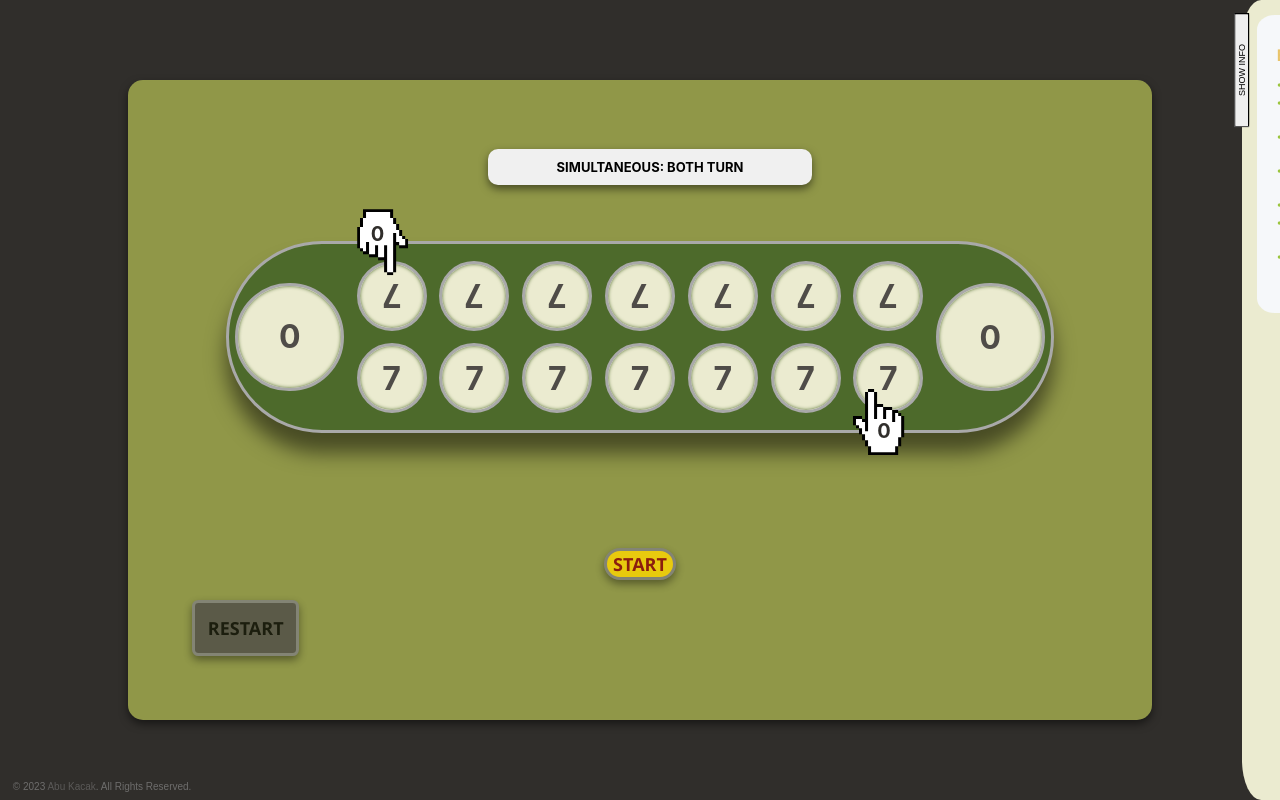
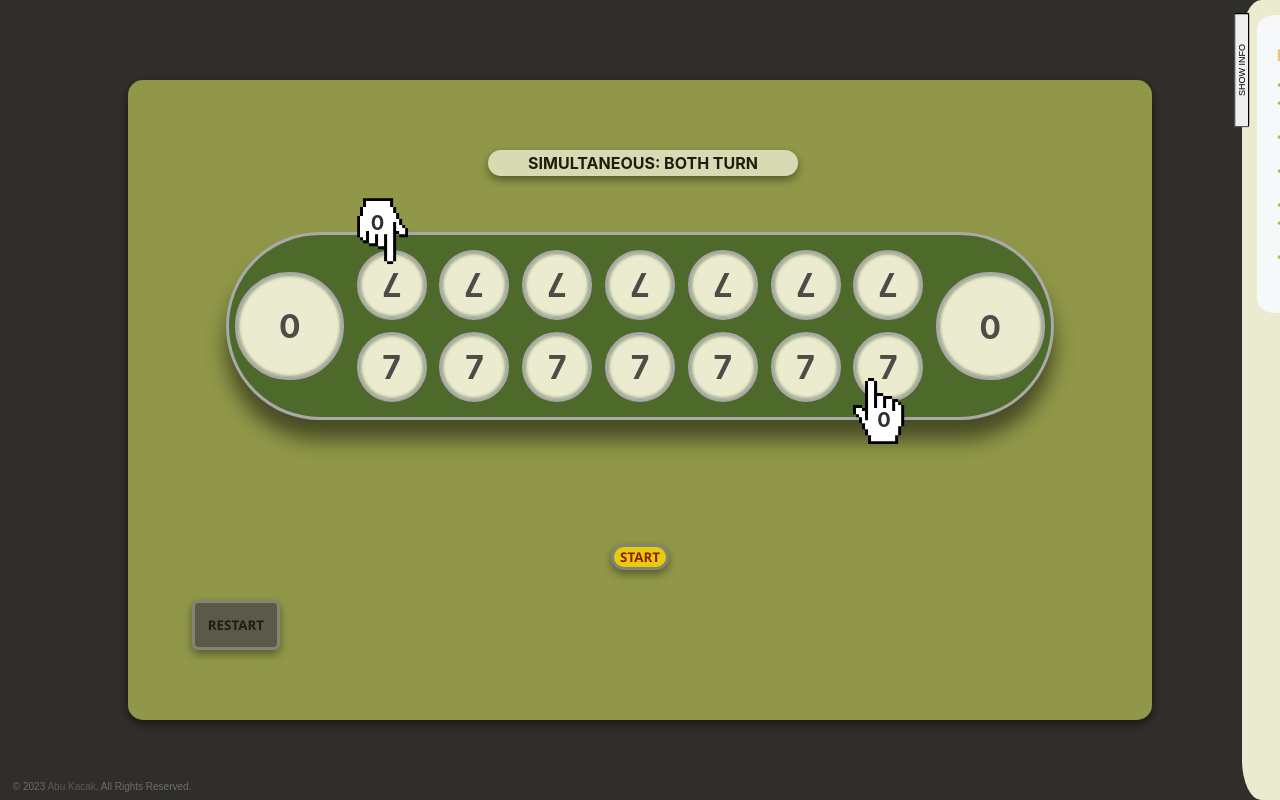
Before and after one commit to ubAI6689/congkak-react, a React (Create React App) app: page / in a window 1280 px wide. Built offline with nearby package versions, Linux system fonts and the light colour scheme.

Commit message:
adjust appearance

```diff
--- a/src/components/CongkakBoard.css
+++ b/src/components/CongkakBoard.css
@@ -32,7 +32,7 @@ body {
   justify-content: center;
   width: 95vh; /* Adjust as needed */
   height: 95vh; /* Adjust as needed */
-  padding: 20px; /* Optional */
+  /* padding: 20%; Optional */
 }
 
 .game-area .game-info {
@@ -46,13 +46,14 @@ body {
   top: 0;
   width: 100%;
   box-shadow: 0px 4px 8px rgba(0, 0, 0, 0.5);
-  border-radius: 10px;
-  background: #f0f0f0; /* or any color you prefer */
-  padding: 10px;
+  border-radius: 3vw;
+  background: #EBEBD0; /* or any color you prefer */
+  padding: 1%;
   text-align: center;
 
+  opacity: 0.8;
   font-weight: 400;
-  font-size: small;
+  font-size: 1.5hw;
 }
 
 .button-group {
@@ -74,7 +75,7 @@ body {
   opacity: 0.8;
   font-family:'Segoe UI', Tahoma, Geneva, Verdana, sans-serif;
   font-weight: bold;
-  font-size: large;
+  font-size: 1.5hv;
   color: darkred;
   background-color: gold;
   border: solid gray;/* box-shadow: 0 0 10px gold; */
@@ -95,7 +96,7 @@ body {
   opacity: 0.8;
   font-family:'Segoe UI', Tahoma, Geneva, Verdana, sans-serif;
   font-weight: bold;
-  font-size: large;
+  font-size: 1.5hv;
   color: black;
   background-color: #4f4c48;
   border: solid gray;/* box-shadow: 0 0 10px gold; */
@@ -146,12 +147,12 @@ body {
 }
 
 .rows-container {
-  margin-top: 10px;
-  margin-bottom: 10px;
+  margin-top: 1%;
+  margin-bottom: 1%;
   background-origin: flex;
   flex-direction: column;
   align-items: center;
-  gap: 10px; /*Responsive gap between rows */
+  gap: 1%; /*Responsive gap between rows */
 }
 
 .circles-row {
```
